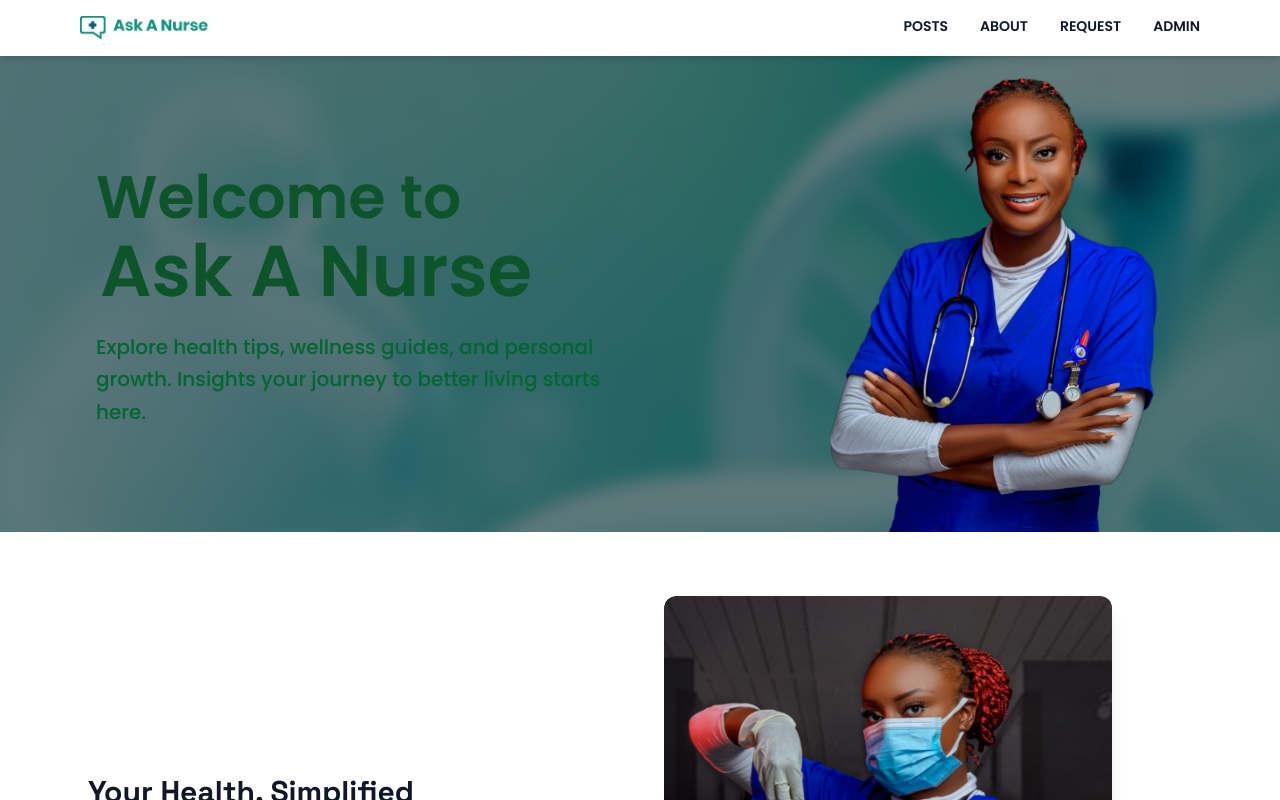
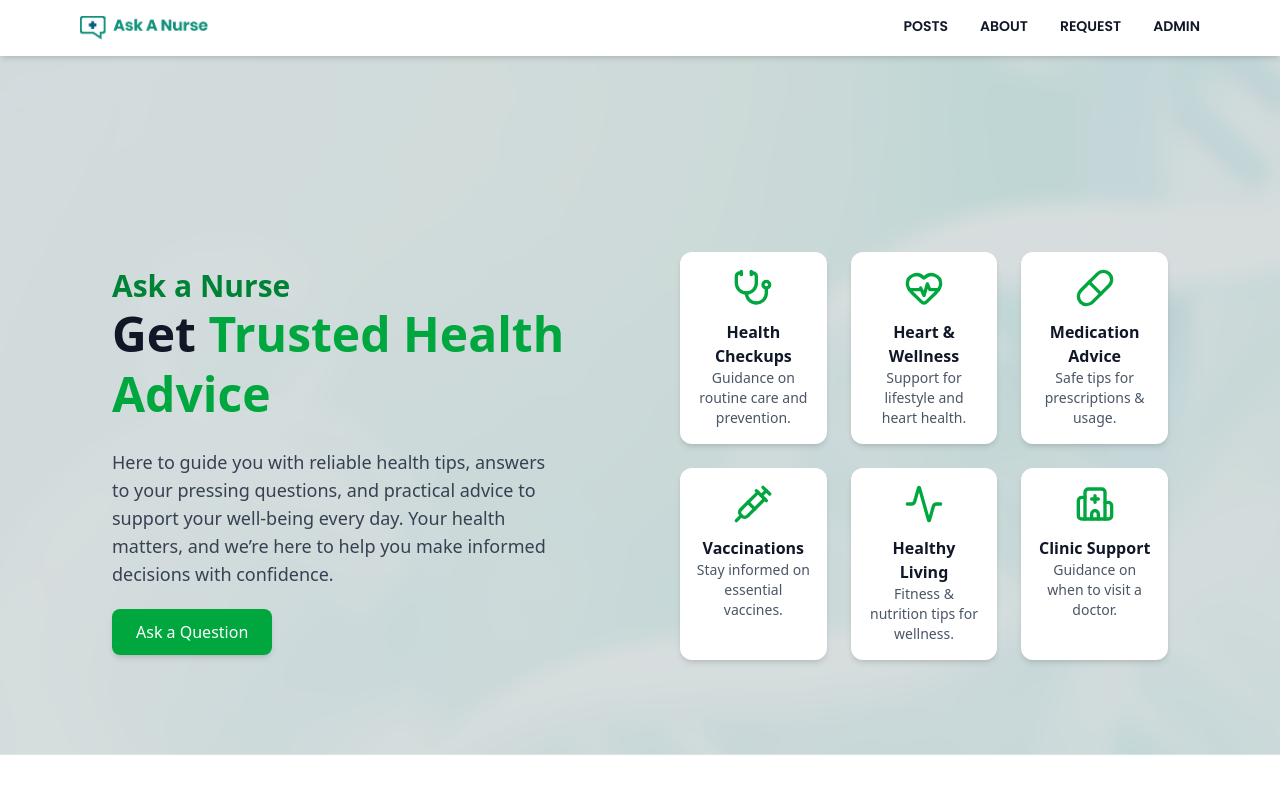
Before and after one commit to Hug0-fav/Ask-a-Nurse, a Next.js app: page / in a window 1280 px wide. Shown: the top 800 px of the page. Built offline with nearby package versions, Linux system fonts and the light colour scheme; no server answers; the database is empty.

Commit message:
updating

```diff
--- a/src/app/page.js
+++ b/src/app/page.js
@@ -4,6 +4,14 @@ import Image from "next/image";
 import { useEffect, useState } from "react";
 import { supabase } from "@/lib/supabaseClient";
 import Link from "next/link";
+import {
+  Stethoscope,
+  HeartPulse,
+  Pill,
+  Syringe,
+  Activity,
+  Hospital,
+} from "lucide-react";
 
 export default function Home() {
   const [posts, setPosts] = useState([]);
@@ -25,52 +33,92 @@ export default function Home() {
   return (
     <main className="bg-white text-gray-900">
       {/* Hero Section */}
-      <section className="relative w-full overflow-hidden bg-[url('/bg-nurse.png')] bg-cover bg-center bg-no-repeat">
-        <div className="max-w-screen-2xl mx-auto px-6 md:px-10 lg:px-16 xl:px-24">
-          <div className="h-full flex flex-col md:flex-row items-stretch justify-between">
-            {/* Left: Text */}
-            <div className="w-full md:w-1/2 flex flex-col justify-center py-8 md:py-0">
-              <h1 className="text-3xl sm:text-5xl lg:text-6xl font-body font-extrabold text-green-900 leading-tight mb-4 sm:mb-6">
-                Welcome to
-                <span className="px-1 block sm:inline lg:block text-5xl sm:text-inherit lg:text-7xl text-green-800 mt-1 sm:mt-0">
-                  Ask A Nurse
-                </span>
-              </h1>
+      <section
+        className="relative w-full min-h-screen flex items-center bg-cover bg-center"
+        style={{ backgroundImage: "url('/bg-nurse.png')" }} // replace with your image path
+      >
+        {/* Overlay */}
+        <div className="absolute inset-0 bg-white/75"></div>
 
-              <p className="font-body text-base sm:text-lg lg:text-xl text-green-800 leading-relaxed max-w-[60ch]">
-                Explore health tips, wellness guides, and personal growth.
-                Insights your journey to better living starts here.
+        {/* Content */}
+        <div className="relative z-10 max-w-6xl mx-auto px-6 md:px-10 lg:px-12 py-16 lg:py-0 flex flex-col lg:flex-row items-center gap-12 lg:gap-20 pt-20">
+          {/* Left: Text */}
+          <div className="flex-1 text-center lg:text-left">
+            <h1 className="text-3xl sm:text-4xl lg:text-5xl font-bold text-gray-900 leading-tight mb-6">
+              <span className="block text-2xl sm:text-3xl text-green-700">
+                Ask a Nurse
+              </span>
+              Get{" "}
+              <span className="text-green-600 font-extrabold">
+                Trusted Health Advice
+              </span>
+            </h1>
+            <p className="text-gray-700 mb-8 max-w-md mx-auto lg:mx-0 text-base sm:text-lg">
+              Here to guide you with reliable health tips, answers to your
+              pressing questions, and practical advice to support your
+              well-being every day. Your health matters, and we’re here to help
+              you make informed decisions with confidence.
+            </p>
+            <Link
+              href="/request"
+              className="px-6 py-3 bg-green-600 hover:bg-green-700 text-white font-medium rounded-lg shadow-md transition"
+            >
+              Ask a Question
+            </Link>
+          </div>
+
+          {/* Right: Features with Icons */}
+          <div className="flex-1 grid grid-cols-2 sm:grid-cols-3 gap-6 w-full">
+            {/* First Row */}
+            <div className="flex flex-col items-center text-center p-4 bg-white rounded-xl shadow-md">
+              <Stethoscope className="w-10 h-10 text-green-600 mb-3" />
+              <h3 className="font-semibold text-gray-900">Health Checkups</h3>
+              <p className="text-gray-600 text-sm">
+                Guidance on routine care and prevention.
               </p>
             </div>
 
-            {/* Right: Desktop Image */}
-            <div className="hidden md:flex w-full md:w-1/2 h-full flex items-end justify-center md:justify-end">
-              <Image
-                src="/pichome.png"
-                alt="Jennie sitting illustration"
-                width={900}
-                height={900}
-                priority
-                className="
-              object-contain
-              w-[88%] sm:w-[82%] md:w-[90%] lg:w-[78%] xl:w-[70%] 2xl:w-[60%]
-              max-h-[80vh]
-            "
-              />
+            <div className="flex flex-col items-center text-center p-4 bg-white rounded-xl shadow-md">
+              <HeartPulse className="w-10 h-10 text-green-600 mb-3" />
+              <h3 className="font-semibold text-gray-900">Heart & Wellness</h3>
+              <p className="text-gray-600 text-sm">
+                Support for lifestyle and heart health.
+              </p>
+            </div>
+
+            <div className="flex flex-col items-center text-center p-4 bg-white rounded-xl shadow-md">
+              <Pill className="w-10 h-10 text-green-600 mb-3" />
+              <h3 className="font-semibold text-gray-900">Medication Advice</h3>
+              <p className="text-gray-600 text-sm">
+                Safe tips for prescriptions & usage.
+              </p>
+            </div>
+
+            {/* Second Row */}
+            <div className="flex flex-col items-center text-center p-4 bg-white rounded-xl shadow-md">
+              <Syringe className="w-10 h-10 text-green-600 mb-3" />
+              <h3 className="font-semibold text-gray-900">Vaccinations</h3>
+              <p className="text-gray-600 text-sm">
+                Stay informed on essential vaccines.
+              </p>
+            </div>
+
+            <div className="flex flex-col items-center text-center p-4 bg-white rounded-xl shadow-md">
+              <Activity className="w-10 h-10 text-green-600 mb-3" />
+              <h3 className="font-semibold text-gray-900">Healthy Living</h3>
+              <p className="text-gray-600 text-sm">
+                Fitness & nutrition tips for wellness.
+              </p>
+            </div>
+
+            <div className="flex flex-col items-center text-center p-4 bg-white rounded-xl shadow-md">
+              <Hospital className="w-10 h-10 text-green-600 mb-3" />
+              <h3 className="font-semibold text-gray-900">Clinic Support</h3>
+              <p className="text-gray-600 text-sm">
+                Guidance on when to visit a doctor.
+              </p>
             </div>
           </div>
-        </div>
-
-        {/* Mobile/Tablet Full Image */}
-        <div className="md:hidden sm:flex justify-center mt-6 px-4">
-          <Image
-            src="/bloghomepage.jpg"
-            alt="Mobile/Tablet Hero"
-            width={800}
-            height={800}
-            className="w-full h-full object-cover rounded-xl"
-            priority
-          />
         </div>
       </section>
 
```
